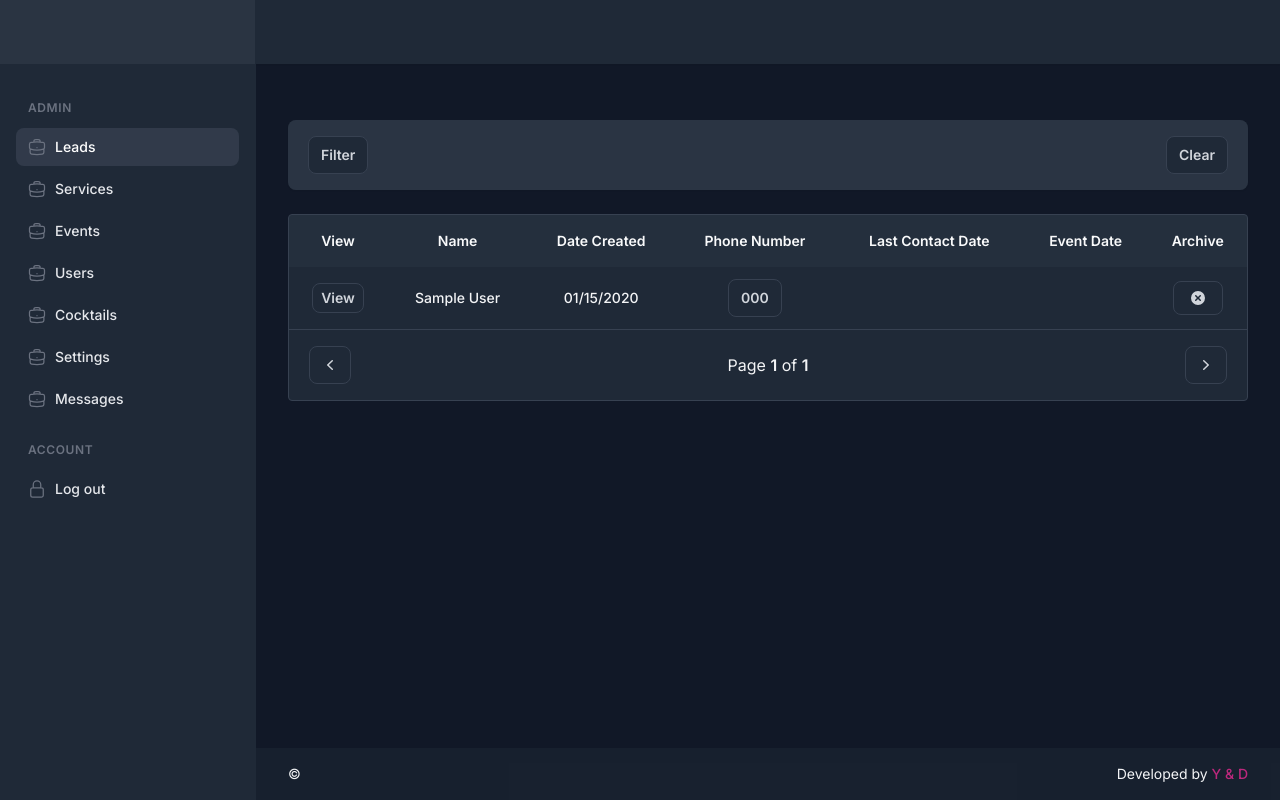
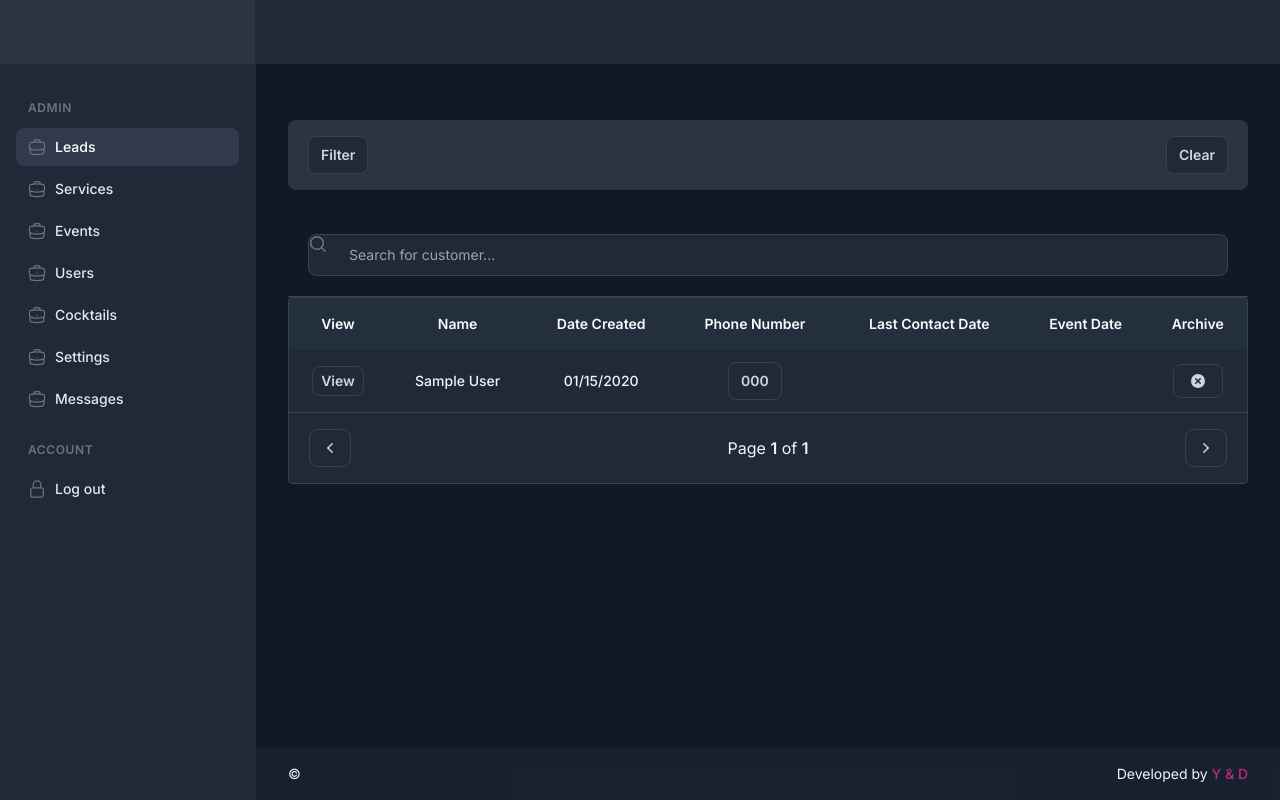
Before and after one commit to davidalvarez305/yd, a Django app: page /crm/lead/ in a window 1280 px wide. Run offline with Django 5.2, Linux system fonts and the light colour scheme; a user stored in the database is signed in; tables that the repository leaves empty hold one stand-in row (values such as "Sample post"); parts of the project's set-up code (start-up, migrations or seed data) failed here and were passed over; some libraries are stand-ins or nearby versions.

Commit message:
need to write logic for search

```diff
--- a/website/crm/templates/crm/lead_list.html
+++ b/website/crm/templates/crm/lead_list.html
@@ -17,7 +17,23 @@
         </button>
     </div>
 </div>
-
+<div class="grow border-b border-gray-100 p-5 dark:border-gray-700">
+	<div class="relative">
+		<div
+			class="pointer-events-none absolute inset-y-0 left-0 my-px ml-px flex w-10 items-center justify-center rounded-l text-gray-500">
+			<svg class="hi-mini hi-magnifying-glass inline-block size-5" xmlns="http://www.w3.org/2000/svg"
+				viewBox="0 0 20 20" fill="currentColor" aria-hidden="true">
+				<path fill-rule="evenodd"
+					d="M9 3.5a5.5 5.5 0 100 11 5.5 5.5 0 000-11zM2 9a7 7 0 1112.452 4.391l3.328 3.329a.75.75 0 11-1.06 1.06l-3.329-3.328A7 7 0 012 9z"
+					clip-rule="evenodd" />
+			</svg>
+		</div>
+		<form>
+			<input type="text" id="search" name="search" class="block w-full rounded-lg border border-gray-200 py-2 pr-3 pl-10 text-sm leading-6 placeholder-gray-400 focus:border-primary-500 focus:ring-3 focus:ring-primary-500/50 dark:border-gray-700 dark:bg-gray-800 dark:focus:border-primary-500"
+			placeholder="Search for customer..." />
+		</form>
+	</div>
+</div>
 <div class="min-w-full overflow-x-auto rounded border border-gray-200 bg-white dark:border-gray-700 dark:bg-gray-800">
     <table class="min-w-full whitespace-nowrap align-middle text-sm">
         <thead>
```
